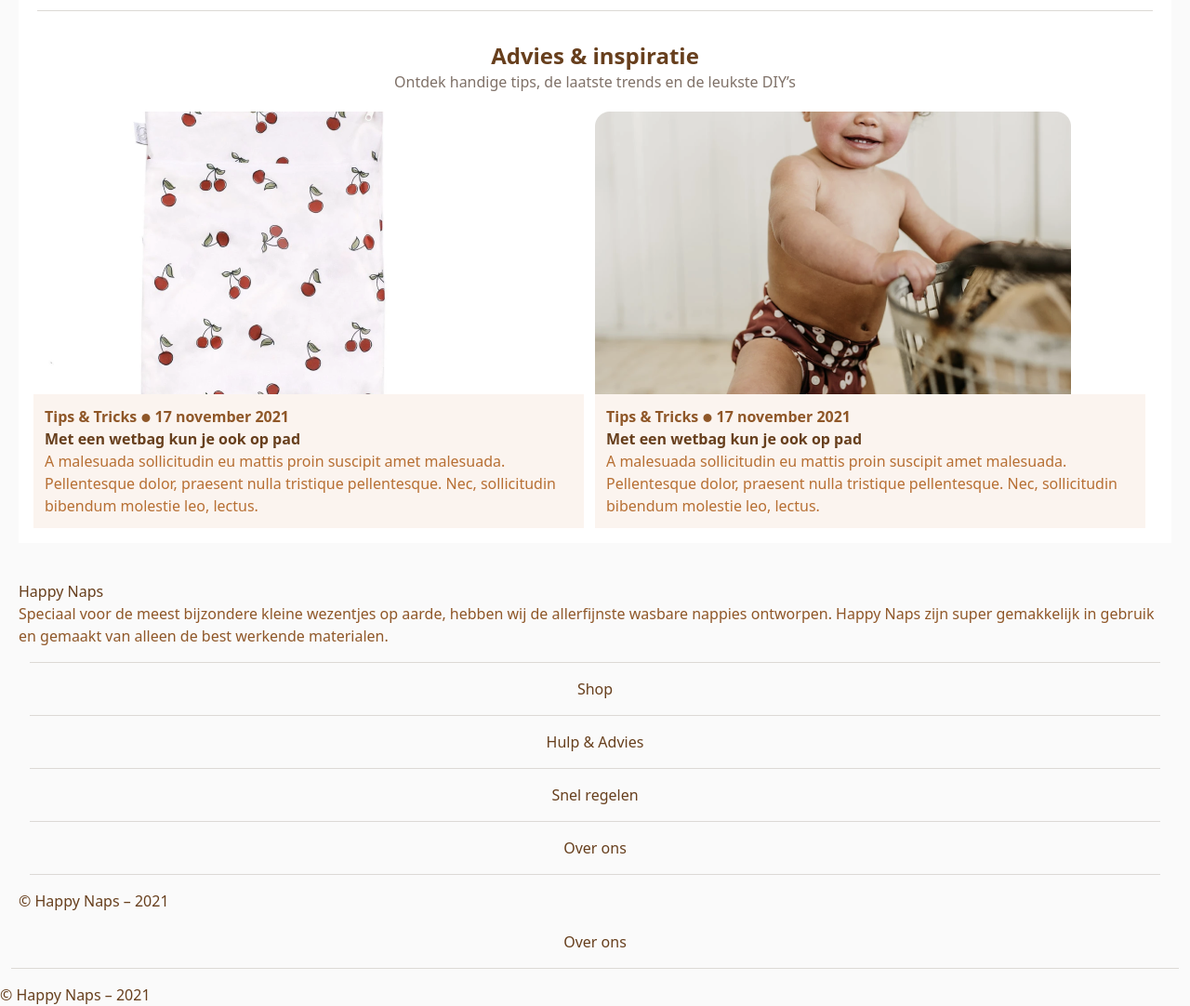
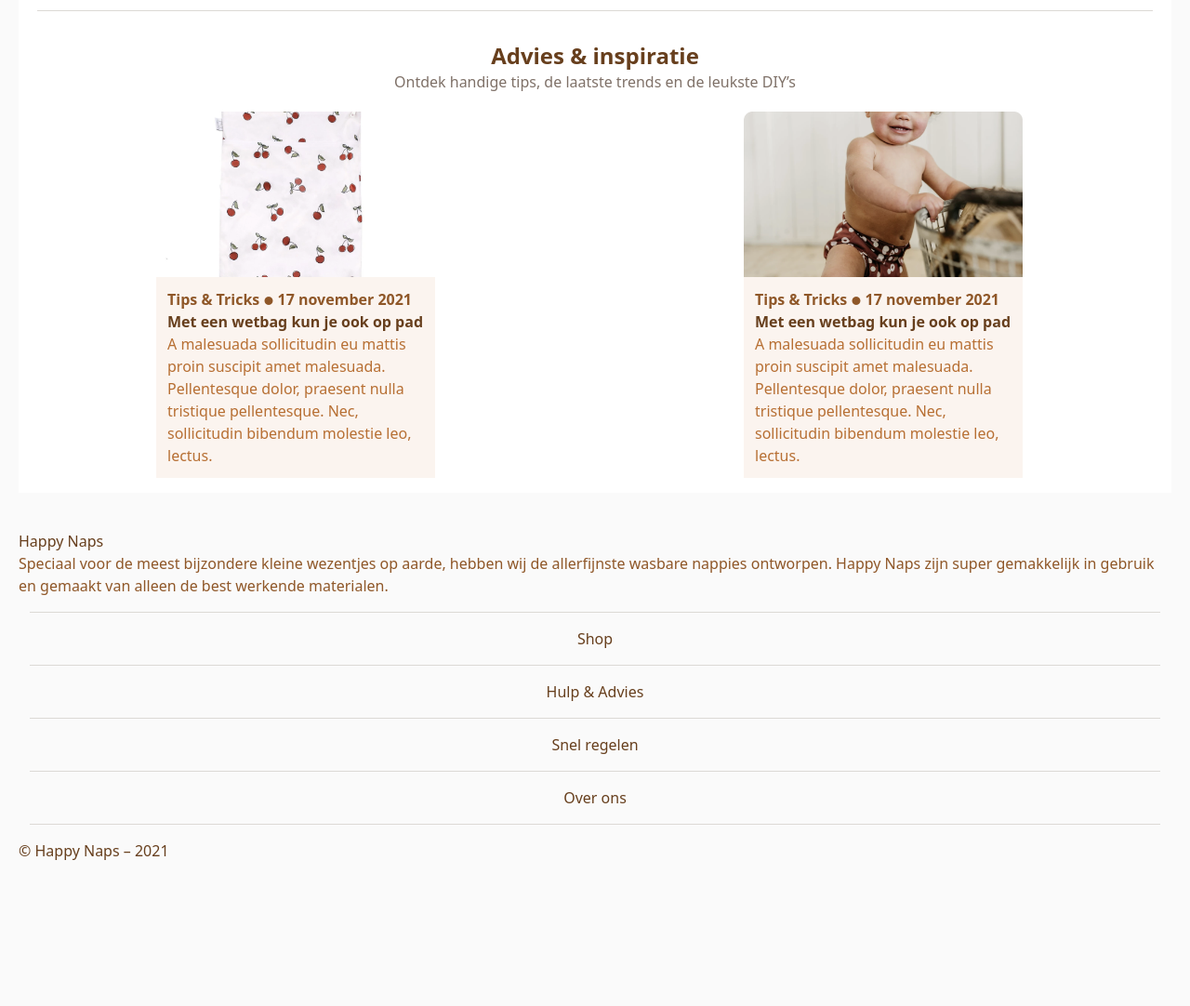
Before and after one commit to Ps217531/HappyNaps-NoDots-, a website: page src/index.html in a window 1280 px wide. Shown: the part 780-1862 px from the top of the page at 93% size. After the commit the page ends 1727 px from the top, so only its background shows below. Drawn offline with nearby package versions, Linux system fonts and the light colour scheme.

Commit message:
article almost done

```diff
--- a/src/index.html
+++ b/src/index.html
@@ -65,9 +65,9 @@
                 <p class="text-light-gray flex text-center ">Ontdek handige tips, de laatste trends en de leukste DIY’s
                 </p>
             </div>
-            <div id="card-container" class="flex flex-row justify-center">
+            <div id="card-container" class="grid grid-cols-2 gap-80">
                 <!-- card 1 -->
-                <div id="card-article" class="flex flex-col flex-nowrap mr-3 align-right  ">
+                <div id="card-article" class="flex flex-col flex-nowrap mr-3 align-right w-100 ">
                     <div id="img-container">
                         <img src="assets/Wetbag.png" alt="wetbag">
                     </div>
@@ -84,7 +84,7 @@
                     </div>
                 </div>
                 <!-- card 2 -->
-                <div id="card-article" class="flex flex-col   mr-3">
+                <div id="card-article" class="flex flex-col   mr-3 w-100">
                     <div id="img-container">
                         <img src="assets/baby.png" alt="wetbag">
                     </div>
@@ -143,14 +143,7 @@
 </body>
 
 </html>
-<p class="text-dark-brown text-center"><a href="">Over ons</a> </p>
 
-<div class="py-4">
-    <div class="w-12/12 mr-3 ml-3 border-t border-border-gray"></div>
-</div>
-<p class="text-dark-brown text-left"> &copy; Happy Naps – 2021</p>
-
-</div>
 
 
 
--- a/tailwind.config.js
+++ b/tailwind.config.js
@@ -1,7 +1,7 @@
 module.exports = {
     content: ["./src/**/*.{html,js}"],
     theme: {
-    extend:{
+        extend: {
             colors: {
 
                 'beige': '#FBF4EF',
@@ -16,7 +16,13 @@ module.exports = {
             },
 
             width: {
-      '100': '100%',
+                '100': '300px',
+            },
+            gridTemplateColumns: {
+                // Simple 16 column grid
+                '16': 'repeat(2, minmax(3, 1fr))',
+
+
             }
         }
     },
```
Also changed, not shown: dist/output.css. Lines whose indentation alone changed are shown as unchanged.
